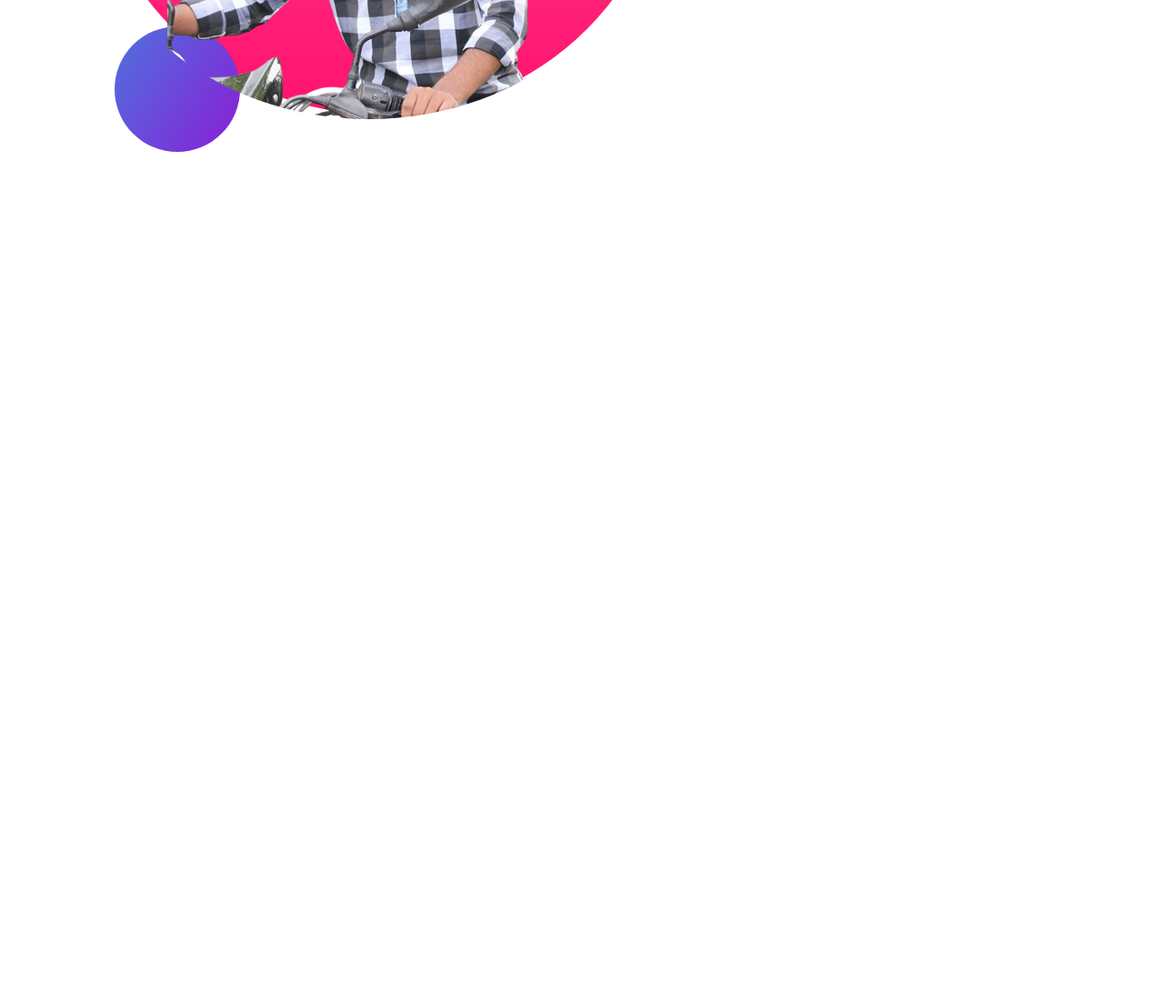
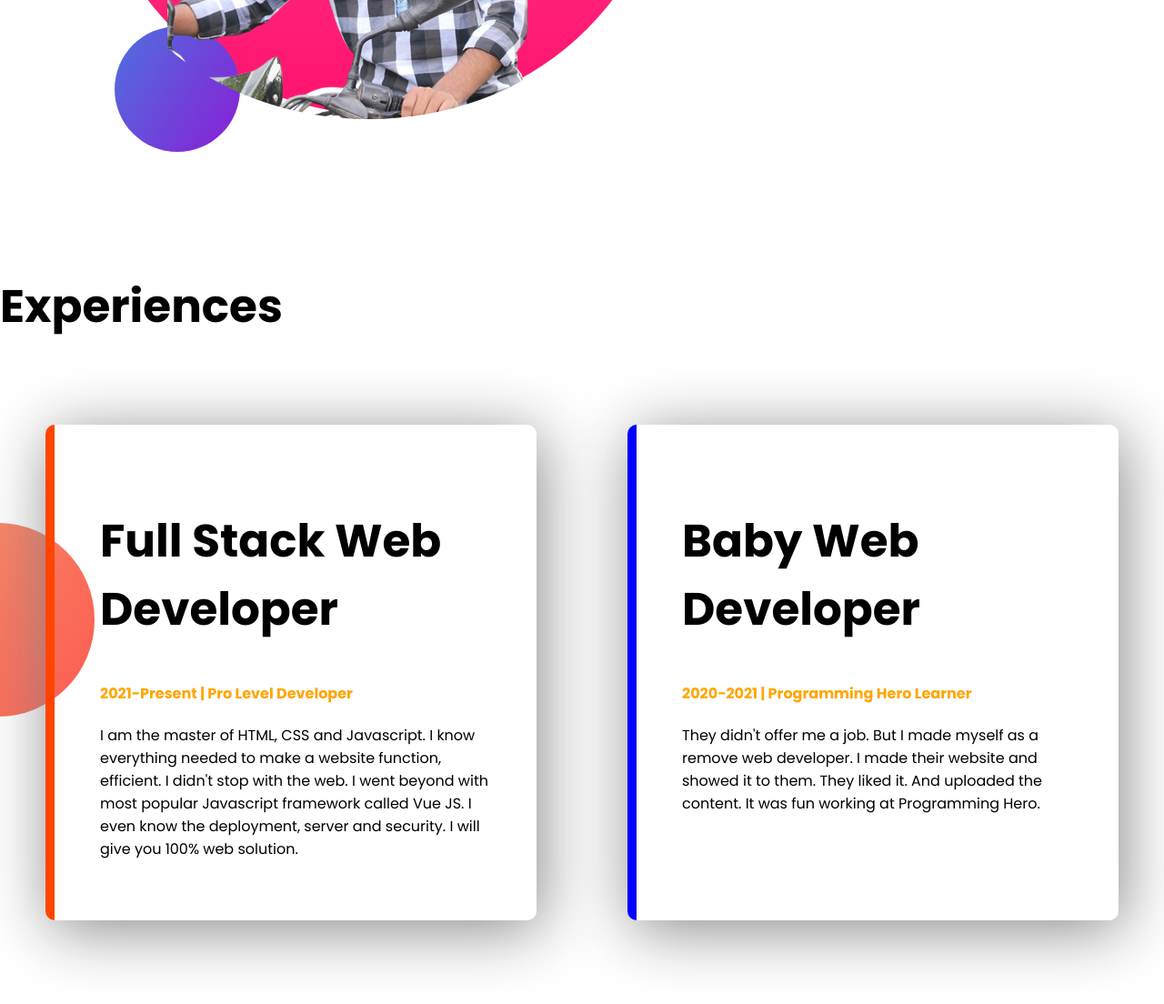
Before and after one commit to sakib01773/Developer-protfolio, a plain HTML site: page index.html in a window 1280 px wide. Shown: the part 1388-2492 px from the top of the page at 91% size. Before the commit the page ends 1688 px from the top, so only its background shows below. Drawn offline with Linux system fonts and the light colour scheme.

Commit message:
Experience section done

```diff
--- a/index.html
+++ b/index.html
@@ -47,5 +47,22 @@
             </div>
         </div>
     </section>
+
+    <section class="Experience">
+        <h1>Experiences</h1>
+        <div class="flexible-display">
+            <div id="bod" class="half-width ss">
+                <h1>Full Stack Web Developer</h1>
+                <h4>2021-Present | Pro Level Developer</h4>
+                <p>I am the master of HTML, CSS and Javascript. I know everything needed to make a website function, efficient. I didn't stop with the web. I went beyond with most popular Javascript framework called Vue JS. I even know the deployment, server and security. I will give you 100% web solution.</p>
+            </div>
+
+            <div id="back" class="half-width ss">
+                <h1>Baby Web Developer</h1>
+                <h4>2020-2021 | Programming Hero Learner</h4>
+                <p>They didn't offer me a job. But I made myself as a remove web developer. I made their website and showed it to them. They liked it. And uploaded the content. It was fun working at Programming Hero.</p>
+            </div>
+        </div>
+    </section>
 </body>
 </html>
--- a/style.css
+++ b/style.css
@@ -8,6 +8,10 @@ h1{
 }
 h3{
     font-size: 30px;
+}
+
+h4{
+    color: orange;
 }
 
 .flexible-display{
@@ -50,3 +54,24 @@ span{
   .Dream-big p{
       padding-right: 130px;
   }
+
+  .ss{
+       box-shadow: 5px 10px 70px #888888;
+       padding: 50px;
+       margin: 50px;
+  }
+
+  .Experience{
+      background-image: url(images/exp-bg.png);
+      background-repeat: no-repeat;
+      background-position: left;
+  }
+
+  #bod{
+      border-left: 10px solid orangered;
+      border-radius: 10px;
+  }
+  #back{
+      border-left: 10px solid blue;
+      border-radius: 10px;
+  }
```
